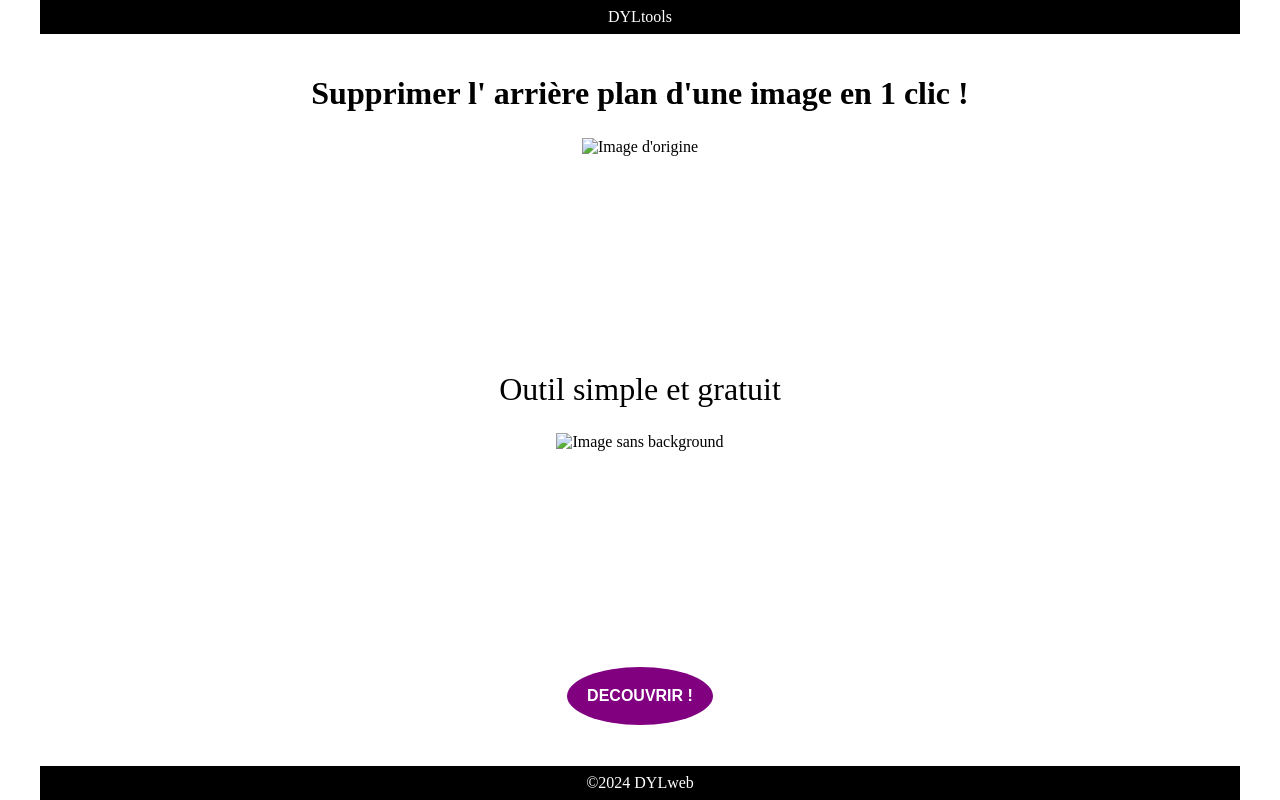
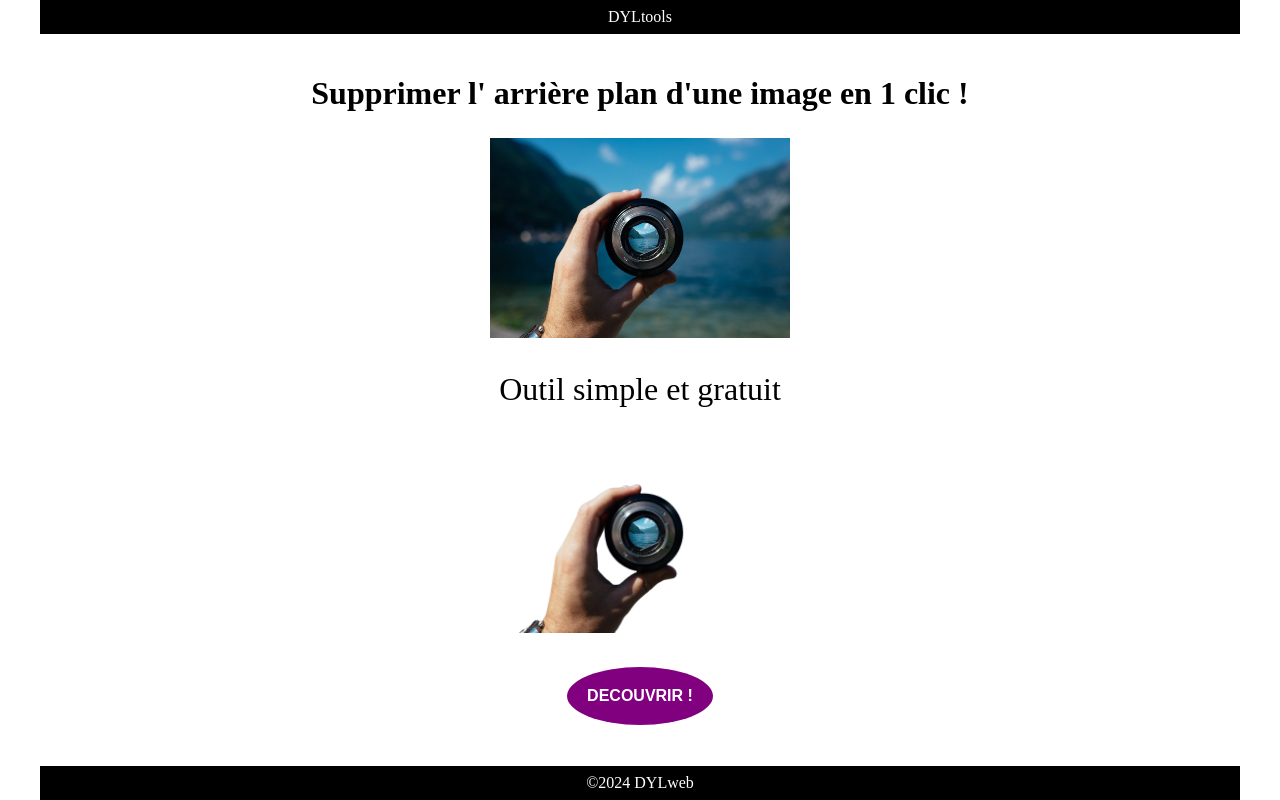
Before and after one commit to Dylhunt46/Dyltools, a plain HTML site: page index.html in a window 1280 px wide. Drawn offline with Linux system fonts and the light colour scheme; the site is published under a folder, as on GitHub Pages, so addresses that start at the root find nothing.

Commit message:
Modif imgs path

```diff
--- a/index.html
+++ b/index.html
@@ -12,9 +12,9 @@
     <header>DYLtools</header>
     <main>
         <h1>Supprimer l' arrière plan d'une image en 1 clic !</h1>
-        <img src="/imgs/rbg1.jpg" alt="Image d'origine">
+        <img src="imgs/rbg1.jpg" alt="Image d'origine">
         <p>Outil simple et gratuit</p>
-        <img src="/imgs/rbg3.png" alt="Image sans background">
+        <img src="imgs/rbg3.png" alt="Image sans background">
         <a href="https://www.remove.bg/r/i7duXwmzn6sqNp6fw2rPyu2N?locale=fr"><button>DECOUVRIR !</button></a>
 
     </main>
```
